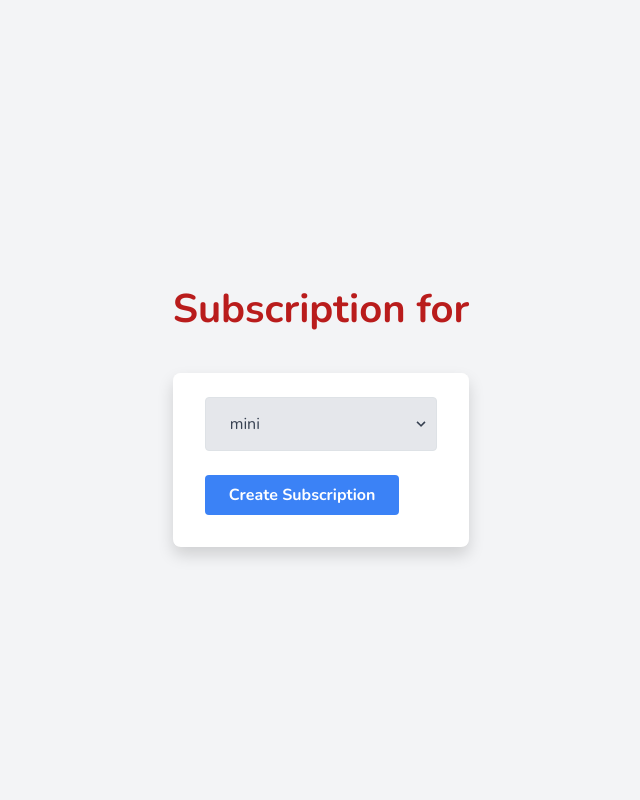
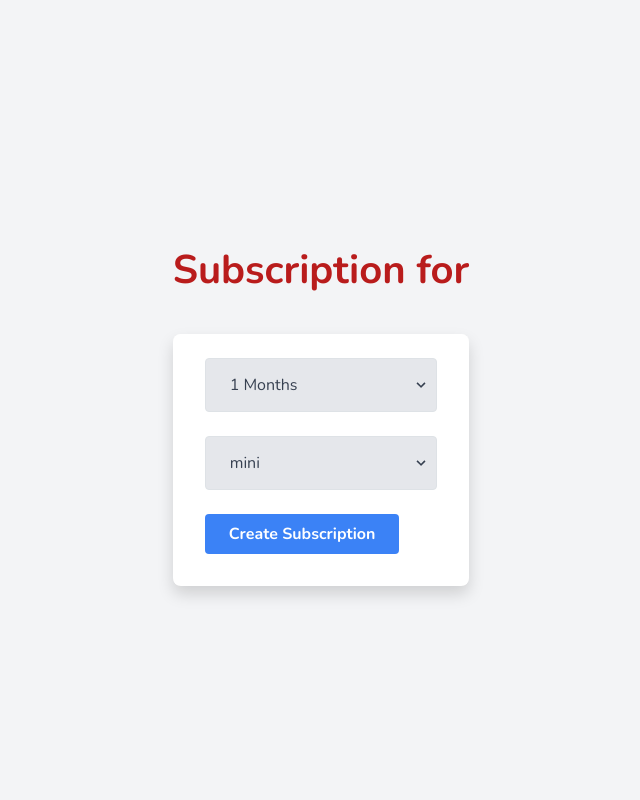
Before and after one commit to RobertMatkulcik/DennikN-Homework, a Laravel app: page /subscribe/1 in a window 1280 px wide. Shown: the whole page, without its empty margins (319-959 px from the left). Run offline with Laravel 8, Linux system fonts and the light colour scheme; data that the repository does not hold is empty; style sheets or scripts are compiled from the project's sources; some libraries are stand-ins or nearby versions.

Commit message:
added duration picker

```diff
--- a/app/Http/Controllers/SubscriptionController.php
+++ b/app/Http/Controllers/SubscriptionController.php
@@ -4,6 +4,7 @@
 
 use App\Models\Subscription;
 use App\Models\User;
+use Carbon\Carbon;
 use Illuminate\Http\Request;
 
 class SubscriptionController extends Controller
@@ -38,13 +39,18 @@
 
         $validatedPost = $this->validate(request(), [
             'type' => 'required',
+            'duration' => 'required|numeric',
         ]);
+
+
+        $currentDateTime = Carbon::now();
+        $newDateTime = Carbon::now()->addMonths($validatedPost["duration"]);
 
         $suscription = new Subscription();
         $suscription->type = $validatedPost["type"];
         $suscription->user_id = $userId;
         $suscription->start = now();
-        $suscription->end = now();
+        $suscription->end = $newDateTime;
         $suscription->save();
         return redirect()->to('/');
 
--- a/app/Http/Controllers/UserController.php
+++ b/app/Http/Controllers/UserController.php
@@ -17,7 +17,8 @@
 //        Sorted on relation
 //        $users = User::get();
         $order = 'asc';
-        $users = User::join('subscriptions', 'subscriptions.user_id', '=', 'users.id')->orderBy('subscriptions.end', $order)->select('users.*')->groupBy("subscriptions.user_id")->get();
+        $users = User::join('subscriptions', 'subscriptions.user_id', '=', 'users.id')->select('users.*')->groupBy("subscriptions.user_id")->orderBy("end", $order)->get();
+
 
         return view('home', [
             'users' => $users
--- a/resources/views/subscribe.blade.php
+++ b/resources/views/subscribe.blade.php
@@ -13,6 +13,21 @@
 
                 <form class="bg-white shadow-md rounded px-8 pt-6 pb-8" method="POST" action="{{ url('subscribe'."/".$user->id) }}">
                     {{ csrf_field() }}
+
+                    <div class="mb-4">
+
+                        <div class="relative">
+                            <select name="duration" class="block appearance-none w-full bg-gray-200 border border-gray-200 text-gray-700 py-3 px-4 pr-8 rounded leading-tight focus:outline-none focus:bg-white focus:border-gray-500" id="grid-state">
+                                @for ($i = 1; $i <= 12; $i++)
+                                    <option value="{{$i}}" class="capitalize">{{$i}} Months</option>
+                                @endfor
+                            </select>
+                            <div class="pointer-events-none absolute inset-y-0 right-0 flex items-center px-2 text-gray-700">
+                                <svg class="fill-current h-4 w-4" xmlns="http://www.w3.org/2000/svg" viewBox="0 0 20 20"><path d="M9.293 12.95l.707.707L15.657 8l-1.414-1.414L10 10.828 5.757 6.586 4.343 8z"/></svg>
+                            </div>
+                        </div>
+
+                    </div>
 
                     <div class="mb-4">
 
```
